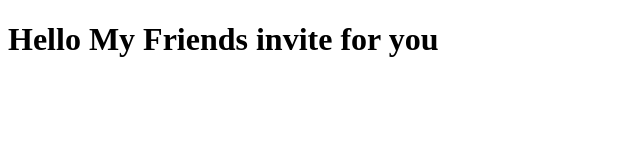
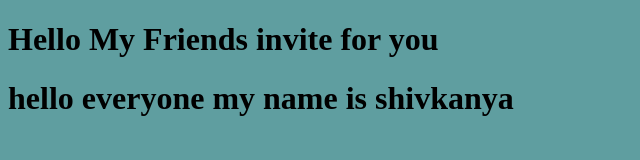
Before and after one commit to kiranrathor30697/my-Collebtator-link, a plain HTML site: page index.html in a window 1280 px wide. Shown: the whole page, without its empty margins (0-640 px from the left). Drawn offline with Linux system fonts and the light colour scheme.

Commit message:
shivkanya gurjar

```diff
--- a/index.html
+++ b/index.html
@@ -5,8 +5,17 @@
         <meta http-equiv="X-UA-Compatible" content="IE=edge">
         <meta name="viewport" content="width=device-width, initial-scale=1.0">
         <title>Document</title>
+        <style>
+            h1{
+                font-size:2em;
+            }
+            body{
+                background-color:cadetblue;
+            }
+        </style>
     </head>
     <body>
         <h1>Hello My Friends invite for you</h1>
+        <h1>hello everyone my name is shivkanya</h1>
     </body>
 </html>
```
